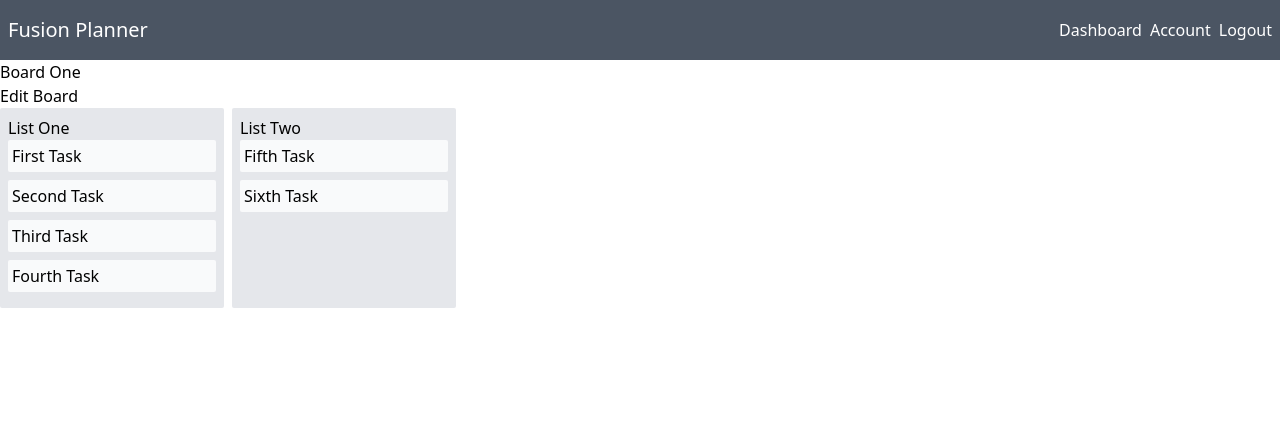
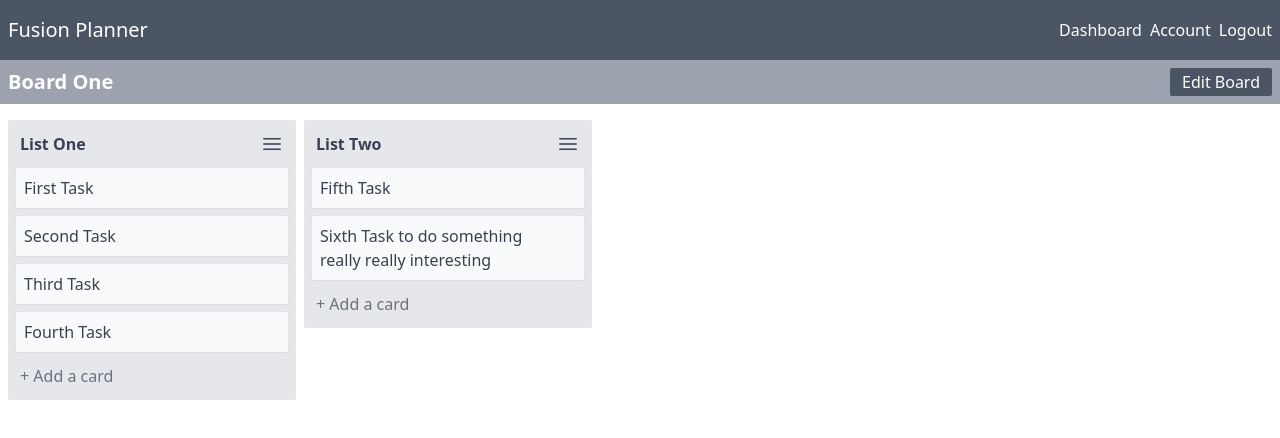
Before and after one commit to LBHCallumM/fusion-planner-frontend, a Next.js app: page /boards/1 in a window 1280 px wide. Shown: the top 438 px of the page. Built offline with nearby package versions, Linux system fonts and the light colour scheme.

Commit message:
Add icons

```diff
--- a/src/features/board/Board/index.tsx
+++ b/src/features/board/Board/index.tsx
@@ -11,19 +11,23 @@ const Board = () => {
   const { handleDragEnd, columns, cards } = useDraggable(initialData);
 
   return (
-    <div>
+    <>
       {/* Taskbar */}
-      <div>
-        <h1>Board One</h1>
+      <div className="bg-gray-400">
 
-        <button>Edit Board</button>
+      <div className="p-2 container mx-auto flex text-white justify-between">
+        <h1 className="text-xl font-bold ">Board One</h1>
+
+        <button className=" bg-gray-600 rounded-sm px-3">Edit Board</button>
+      </div>
       </div>
 
       {/* Board */}
 
       {/* <pre>{JSON.stringify(boardData.columns, null, 2)}</pre> */}
 
-      <DragDropContext onDragEnd={handleDragEnd}>
+     <div className="p-2 mt-2 overflow-auto">
+     <DragDropContext onDragEnd={handleDragEnd}>
         <div className="flex space-x-2">
           {columns
             .map((column) => (
@@ -31,7 +35,8 @@ const Board = () => {
             ))}
         </div>
       </DragDropContext>
-    </div>
+     </div>
+    </>
   );
 };
 
--- a/src/features/board/Card/index.tsx
+++ b/src/features/board/Card/index.tsx
@@ -12,15 +12,19 @@ const Card = ({ card, index }: Props) => {
 
   return (
     <Draggable draggableId={card.id} index={index}>
-      {(provided) => (
-        <div
+      {(provided, snapshot) => (
+        <li
           ref={provided.innerRef}
           {...provided.draggableProps}
           {...provided.dragHandleProps}
-          className="bg-gray-50 p-1 rounded-sm mb-2"
+          className={`bg-gray-50 p-2 flex justify-between rounded-sm text-gray-700 shadow-sm hover:bg-gray-100 border-gray-300 group  ${snapshot.isDragging ? "border-2" : ""}`}
         >
-          {card.title}
-        </div>
+         <div> {card.title}</div>
+         <svg xmlns="http://www.w3.org/2000/svg" fill="none" viewBox="0 0 24 24" strokeWidth={1.5} stroke="currentColor" className="w-6 h-6 text-gray-600 w-4 shrink-0 opacity-0 group-hover:opacity-100">
+  <path strokeLinecap="round" strokeLinejoin="round" d="M16.862 4.487l1.687-1.688a1.875 1.875 0 112.652 2.652L10.582 16.07a4.5 4.5 0 01-1.897 1.13L6 18l.8-2.685a4.5 4.5 0 011.13-1.897l8.932-8.931zm0 0L19.5 7.125M18 14v4.75A2.25 2.25 0 0115.75 21H5.25A2.25 2.25 0 013 18.75V8.25A2.25 2.25 0 015.25 6H10" />
+</svg>
+
+        </li>
       )}
     </Draggable>
   );
--- a/src/features/board/Column/index.tsx
+++ b/src/features/board/Column/index.tsx
@@ -8,27 +8,59 @@ interface Props {
   cards: { [key: string]: ICard };
 }
 const Column = ({ column, cards }: Props) => {
+  const handleAddCard = () => {};
+
   return (
-
-      <div className="bg-gray-200 w-56 p-2 rounded-sm">
-        <h2>{column.name}</h2>
+    <div>
+      <div className="bg-gray-200 w-72 p-2 rounded-sm">
+        {/* <div> */}
+        <div className="flex items-center justify-between mb-2 px-1 py-1">
+          <h2 className="font-semibold text-gray-700 ">
+            {column.name}
+          </h2>
+          <button>
+          <svg
+            xmlns="http://www.w3.org/2000/svg"
+            fill="none"
+            viewBox="0 0 24 24"
+            strokeWidth={1.5}
+            stroke="currentColor"
+            className="w-6 h-6 text-gray-700"
+          >
+            <path
+              strokeLinecap="round"
+              strokeLinejoin="round"
+              d="M3.75 6.75h16.5M3.75 12h16.5m-16.5 5.25h16.5"
+            />
+          </svg>
+          </button>
+        </div>
 
         <Droppable droppableId={column.id}>
-          {(provided) => (
+          {(provided, snapshot) => (
             <div ref={provided.innerRef} {...provided.droppableProps}>
-              {/* <ol className="flex flex-col space-y-2 mt-2"> */}
+              <ol className="space-y-2 min-h-[20px]">
                 {column.cardIds
                   .map((cardId) => cards[cardId])
                   .map((card, index) => (
                     <Card key={card.id} card={card} index={index} />
                   ))}
-              {/* </ol> */}
-              {provided.placeholder}
+              </ol>
+              <div>{provided.placeholder}</div>
             </div>
           )}
         </Droppable>
+
+        <div>
+          <button
+            className="block w-full rounded-sm py-1 px-1 mt-2 hover:bg-gray-300 text-left text-gray-500 hover:text-gray-700"
+            onClick={handleAddCard}
+          >
+            + Add a card
+          </button>
+        </div>
       </div>
-
+    </div>
   );
 };
 
--- a/src/features/board/initialData.ts
+++ b/src/features/board/initialData.ts
@@ -36,7 +36,7 @@ const initialData: IBoard = {
     },
     f: {
       id: "f",
-      title: "Sixth Task",
+      title: "Sixth Task to do something really really interesting",
     },
   },
   columnOrder: [
--- a/src/pages/boards/[id].tsx
+++ b/src/pages/boards/[id].tsx
@@ -1,4 +1,6 @@
 import Board from '../../features/board/Board'
+
+// https://heroicons.com/
 
 const BoardPage = () => {
   return <Board />
```
